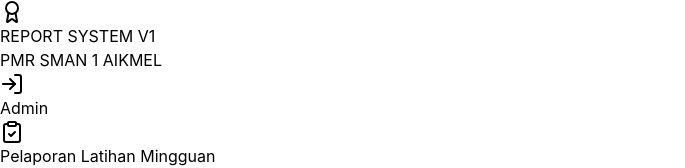
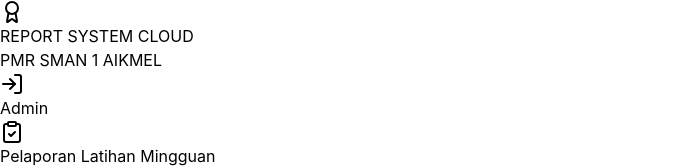
Before and after one commit to pmrsmanel-ai/Report_System, a React (Vite) app: page / in a window 1280 px wide. Shown: the top 168 px of the page, without its empty margins (0-685 px from the left). Built offline with nearby package versions, Linux system fonts and the light colour scheme.

Commit message:
Fix: Remove base flag from build script

```diff
--- a/src/App.jsx
+++ b/src/App.jsx
@@ -33,7 +33,7 @@
           <Award className="text-red-800 w-5 h-5 md:w-6 md:h-6" />
         </div>
         <div>
-          <h1 className="text-lg md:text-xl font-black tracking-tighter uppercase leading-none">REPORT SYSTEM V1</h1>
+          <h1 className="text-lg md:text-xl font-black tracking-tighter uppercase leading-none">REPORT SYSTEM CLOUD</h1>
           <p className="text-[9px] md:text-[10px] text-red-200 opacity-90 uppercase tracking-widest font-bold mt-1">PMR SMAN 1 AIKMEL</p>
         </div>
       </div>
```
Also changed, not shown: package.json (+5 -7 lines).
